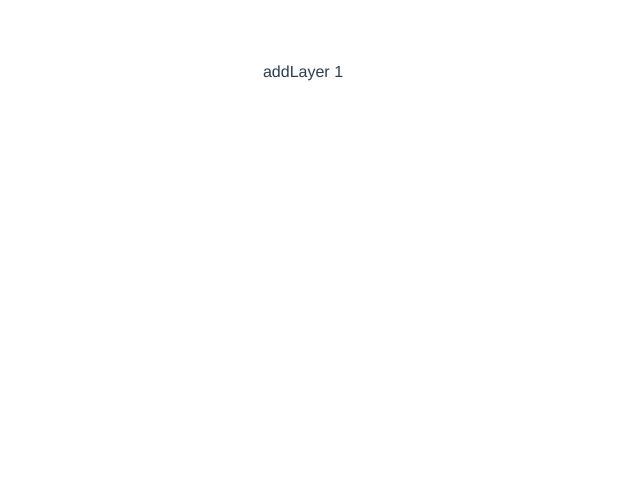
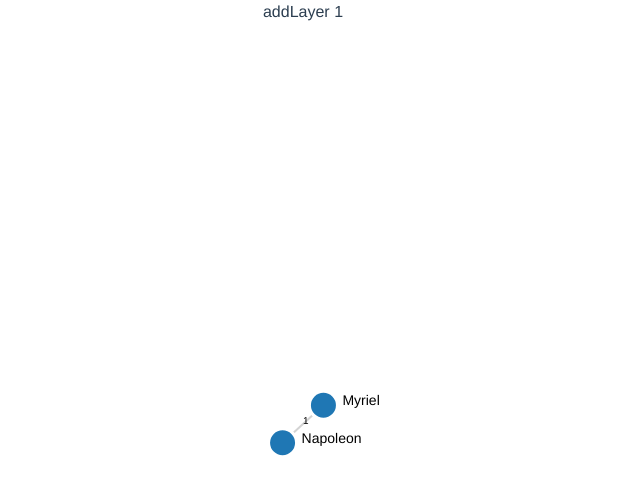
Before and after one commit to Proladon/wordnet.io, a Vue app: page / in a window 1280 px wide. Shown: the top 494 px of the page, without its empty margins (337-977 px from the left). Built offline with nearby package versions, Linux system fonts and the light colour scheme.

Commit message:
切組件 / vuex

```diff
--- a/package.json
+++ b/package.json
@@ -10,8 +10,10 @@
   "dependencies": {
     "core-js": "^3.6.5",
     "d3": "5.9.2",
+    "lodash": "^4.17.21",
     "vue": "^2.6.11",
-    "vue-network-d3": "^0.1.2"
+    "vue-network-d3": "^0.1.2",
+    "vuex": "^3.6.2"
   },
   "devDependencies": {
     "@vue/cli-plugin-babel": "~4.5.0",
--- a/src/App.vue
+++ b/src/App.vue
@@ -1,121 +1,31 @@
 <template>
   <div id="app">
-    <div class="my-5 flex justify-center gap-2">
-      <span
-        class="layer-btn"
-        :class="{ avtivated: activatedLayer === layer }"
-        v-for="layer in curLayer"
-        :key="layer"
-        @click="selectLayer(layer)"
-        >Layer {{ layer }}</span
-      >
-      <span @click="addLayer">addLayer {{ curLayer + 1 }}</span>
-    </div>
-    <div
-      class="flex gap-2 justify-center"
-      v-if="selectedNode || curLayer === 1"
-    >
-      <input
-        class="primary-input"
-        type="text"
-        @keyup.enter="addNode"
-        v-model="inputVal"
-      />
-      <button class="primary-btn" @click.prevent="addNode">ADD</button>
-    </div>
-    <network
-      :nodeList="nodes"
-      :linkList="links"
-      showLinkText
-      @clear=";(nodes = []), (links = [])"
-      @deleteNode="deleteNode"
-      @clickNode="clickNode"
-      @deFocus="selectedNode = null"
-    />
+    <Home />
   </div>
 </template>
 
 <script>
-// import Network from "vue-network-d3"
-import Network from '@/components/Network'
+import Home from "@/views/Home.vue"
 
 export default {
-  name: 'App',
+  name: "App",
   components: {
-    Network,
-  },
-  data: () => ({
-    inputVal: '',
-    curLayer: 0,
-    activatedLayer: null,
-    selectedNode: null,
-    nodes: [
-      // { id: 'Myriel', group: 1 },
-    ],
-    links: [
-      // { source: 'Napoleon', target: 'Myriel', value: 1 },
-      // { source: 'Napoleon', target: 'Valjean', value: 2 },
-    ],
-  }),
-  methods: {
-    addNode() {
-      if (!this.inputVal.trim() || !this.curLayer) return
-      this.nodes.push({
-        id: this.inputVal,
-        group: this.activatedLayer,
-      })
-      if (this.curLayer > 1) {
-        this.links.push({
-          source: this.inputVal,
-          target: this.selectedNode.id,
-        })
-      }
-      this.inputVal = ''
-    },
-
-    deleteNode(node) {
-      this.nodes.splice(node.index, 1)
-    },
-
-    clickNode(e, node) {
-      this.selectedNode = node
-    },
-
-    addLayer() {
-      this.curLayer += 1
-      this.activatedLayer = this.curLayer
-    },
-
-    selectLayer(layer) {
-      this.activatedLayer = layer
-    },
+    Home,
   },
 }
 </script>
 
 <style>
+html,
+body,
+#app {
+  @apply h-full w-full;
+}
 #app {
   font-family: Avenir, Helvetica, Arial, sans-serif;
   -webkit-font-smoothing: antialiased;
   -moz-osx-font-smoothing: grayscale;
   text-align: center;
   color: #2c3e50;
-  margin-top: 60px;
-}
-
-.layer-btn {
-  @apply bg-gray-300 px-2 cursor-pointer;
-}
-
-.primary-input {
-  @apply border-1 border-teal-400 rounded-md px-5;
-}
-
-.primary-btn {
-  @apply bg-teal-400 px-5;
-}
-
-.avtivated {
-  @apply bg-teal-400;
 }
 </style>
--- a/src/components/LayerPane.vue
+++ b/src/components/LayerPane.vue
@@ -1,13 +1,65 @@
 <template>
   <div class="layer-pane">
-    <div>Layer</div>
+    <div
+      class="layer-btn"
+      :class="{ avtivated: activatedLayer === layer }"
+      v-for="layer in totalLayer"
+      :key="layer"
+      @click="selectLayer(layer)"
+    >
+      Layer {{ layer }}
+    </div>
+    <div class="add-layer-btn" @click="addLayer">
+      addLayer {{ totalLayer + 1 }}
+    </div>
   </div>
 </template>
 
 <script>
+import { mapState } from "vuex"
+
 export default {
   name: "LayerPane",
+  computed: {
+    ...mapState("layer", ["totalLayer", "activatedLayer"]),
+    preLayer() {
+      if (this.activatedLayer === 0) return 0
+      return this.activatedLayer - 1
+    },
+    nextLayer() {
+      return this.activatedLayer + 1
+    },
+  },
+
+  methods: {
+    addLayer() {
+      this.$store.commit("layer/SET_TOTAL_LAYER", this.totalLayer + 1)
+      this.$store.commit("layer/SET_ACTIVATED_LAYER", this.totalLayer)
+    },
+
+    selectLayer(layer) {
+      this.$store.commit("layer/SET_ACTIVATED_LAYER", layer)
+    },
+  },
 }
 </script>
 
-<style scoped lang="postcss"></style>
+<style scoped lang="postcss">
+.layer-pane {
+  @apply flex flex-col gap-2  bg-gray-800 text-white;
+  @apply p-5 h-full w-full;
+}
+
+.layer-btn {
+  @apply cursor-pointer rounded-md;
+  @apply my-[5px] py-[2px];
+}
+
+.avtivated {
+  @apply bg-teal-400 text-gray-800 font-bold;
+}
+
+.add-layer-btn {
+  @apply cursor-pointer;
+}
+</style>
--- a/src/components/Network.vue
+++ b/src/components/Network.vue
@@ -308,7 +308,6 @@ export default {
         d3.selectAll(".node")
           .data(this.nodes)
           .attr("cx", (d) => {
-            console.log(d.id, d.x)
             return d.x
           })
           .attr("cy", (d) => d.y)
--- a/src/main.js
+++ b/src/main.js
@@ -1,9 +1,11 @@
-import Vue from 'vue'
-import App from './App.vue'
-import 'windi.css'
+import Vue from "vue"
+import App from "./App.vue"
+import store from "@/store"
+import "windi.css"
 
 Vue.config.productionTip = false
 
 new Vue({
-  render: h => h(App),
-}).$mount('#app')
+  store,
+  render: (h) => h(App),
+}).$mount("#app")
--- /dev/null
+++ b/src/store/getters.js
@@ -0,0 +1,3 @@
+const getters = {}
+
+export default getters
--- /dev/null
+++ b/src/store/index.js
@@ -0,0 +1,19 @@
+import Vue from "vue"
+import Vuex from "vuex"
+import layer from "@/store/modules/layer"
+import network from "@/store/modules/network"
+import getters from "@/store/getters"
+
+Vue.use(Vuex)
+
+const store = new Vuex.Store({
+  state: {},
+  mutations: {},
+  modules: {
+    layer,
+    network,
+  },
+  getters,
+})
+
+export default store
--- /dev/null
+++ b/src/store/modules/layer.js
@@ -0,0 +1,17 @@
+const layer = {
+  namespaced: true,
+  state: {
+    totalLayer: 0,
+    activatedLayer: 0,
+  },
+  mutations: {
+    SET_ACTIVATED_LAYER: (state, layer) => {
+      state.activatedLayer = layer
+    },
+    SET_TOTAL_LAYER: (state, layer) => {
+      state.totalLayer = layer
+    },
+  },
+}
+
+export default layer
--- /dev/null
+++ b/src/store/modules/network.js
@@ -0,0 +1,20 @@
+const network = {
+  namespaced: true,
+  state: {
+    nodes: [
+      { id: "Myriel", group: 1 },
+      { id: "Napoleon", group: 1 },
+    ],
+    links: [{ source: "Napoleon", target: "Myriel", value: 1 }],
+  },
+  mutations: {
+    SET_NODES: (state, data) => {
+      state.nodes = data
+    },
+    SET_LINKS: (state, data) => {
+      state.links = data
+    },
+  },
+}
+
+export default network
--- a/src/views/Home.vue
+++ b/src/views/Home.vue
@@ -1,23 +1,70 @@
 <template>
-  <div class="home"></div>
+  <div class="home">
+    <LayerPane />
+
+    <network
+      :nodeList="nodes"
+      :linkList="links"
+      showLinkText
+      @clear=";(nodes = []), (links = [])"
+      @deleteNode="deleteNode"
+      @clickNode="clickNode"
+      @deFocus="selectedNode = null"
+    />
+  </div>
 </template>
 
 <script>
+import LayerPane from "@/components/LayerPane.vue"
+import Network from "@/components/Network"
+import { filter, difference } from "lodash"
+import { mapState } from "vuex"
+
 export default {
   name: "Home",
-  data: () => ({
-    curLayer: 0,
-  }),
+  components: { LayerPane, Network },
   computed: {
-    preLayer() {
-      if (this.curLayer === 0) return 0
-      return this.curLayer - 1
+    ...mapState("network", ["nodes", "links"]),
+  },
+
+  methods: {
+    addNode() {
+      if (!this.inputVal.trim() || !this.curLayer) return
+      this.nodes.push({
+        id: this.inputVal,
+        group: this.curLayer,
+      })
+      if (this.curLayer > 1) {
+        this.links.push({
+          source: this.inputVal,
+          target: this.selectedNode.id,
+        })
+      }
+      this.inputVal = ""
     },
-    nextLayer() {
-      return this.curLayer + 1
+
+    deleteNode(node) {
+      this.nodes.splice(node.index, 1)
+      this.deleteRefLink(node)
+    },
+
+    deleteRefLink(node) {
+      const removes = filter(this.links, (link) => {
+        return link.source.id === node.id || link.target.id === node.id
+      })
+
+      this.links = difference(this.links, removes)
+    },
+
+    clickNode(e, node) {
+      this.selectedNode = node
     },
   },
 }
 </script>
 
-<style scoped lang="postcss"></style>
+<style scoped lang="postcss">
+.home {
+  @apply grid grid-flow-col  w-full h-full overflow-hidden;
+}
+</style>
```
Also changed, not shown: 1 other file (tests, documents, lock files or other folders).
